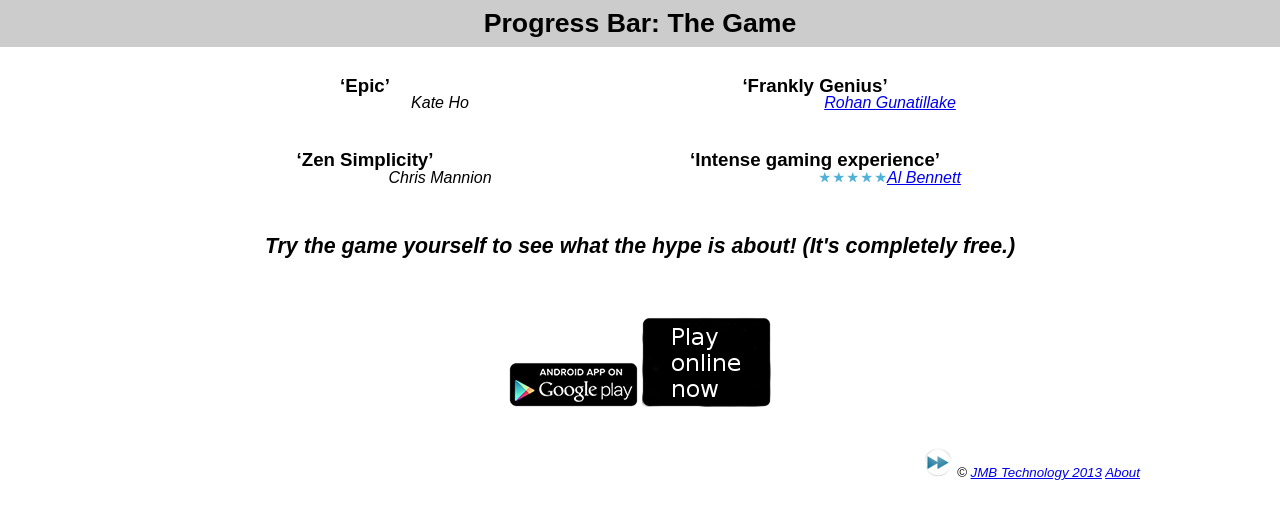
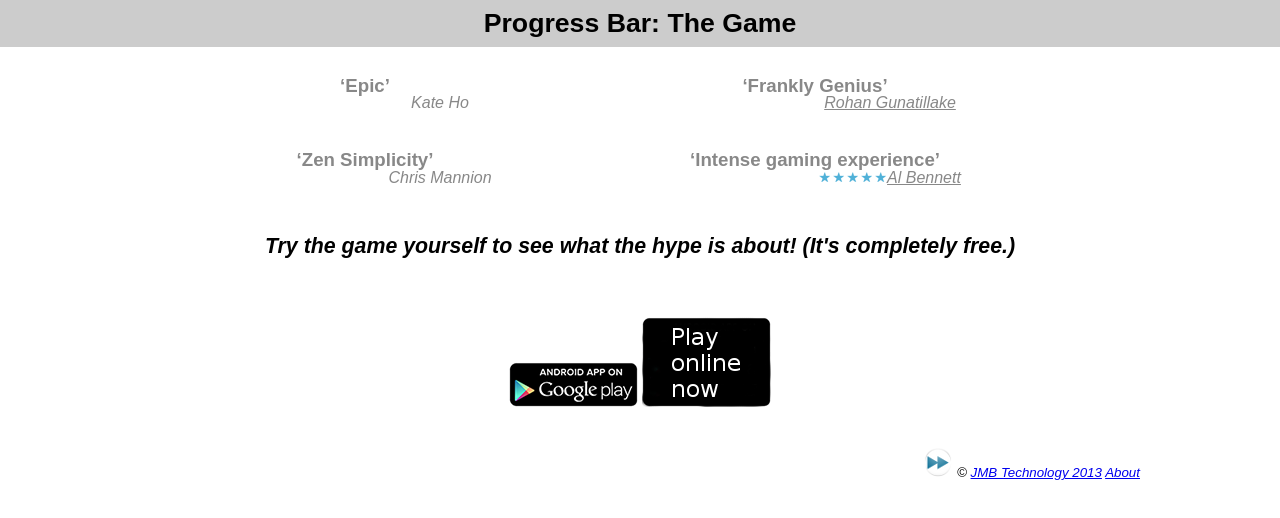
Before and after one commit to JMB-Technology-Limited/Progress-Bar--The-Game-Web, a plain HTML site: page index.html in a window 1280 px wide. Drawn offline with Linux system fonts and the light colour scheme.

Commit message:
make call to action stand out more by makeing quotes less prominent

```diff
--- a/style.less
+++ b/style.less
@@ -32,6 +32,7 @@ html {
 
 #quotesWrapper {
 	ul#quotes {
+		color: #888;
 		min-height: 100px;
 		max-width: 1000px;
 		margin: 0 auto;
@@ -48,6 +49,9 @@ html {
 				font-size: 12pt;
 				font-style: italic;
 				padding: 0 0 0 30px;
+				a {
+					color: #888;
+				}
 			}
 		}
 	}
```
Also changed, not shown: style.css.
